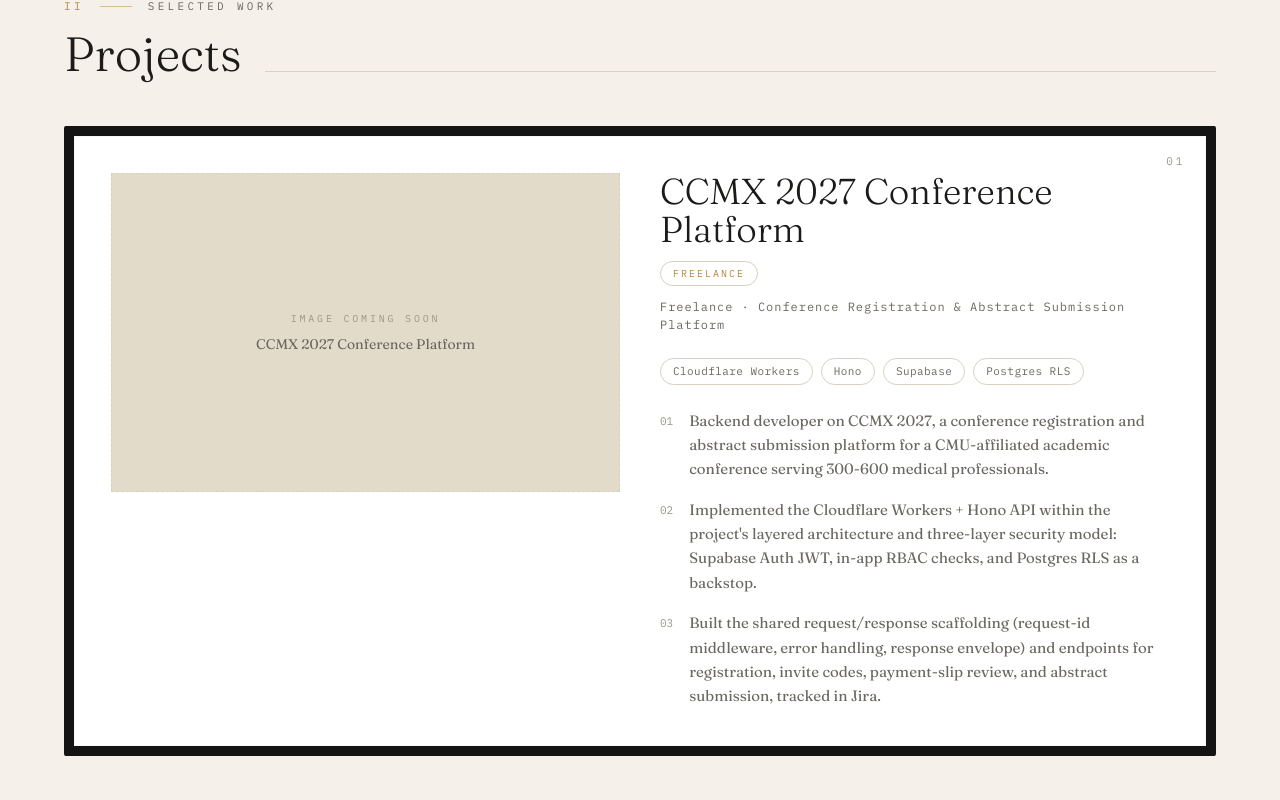
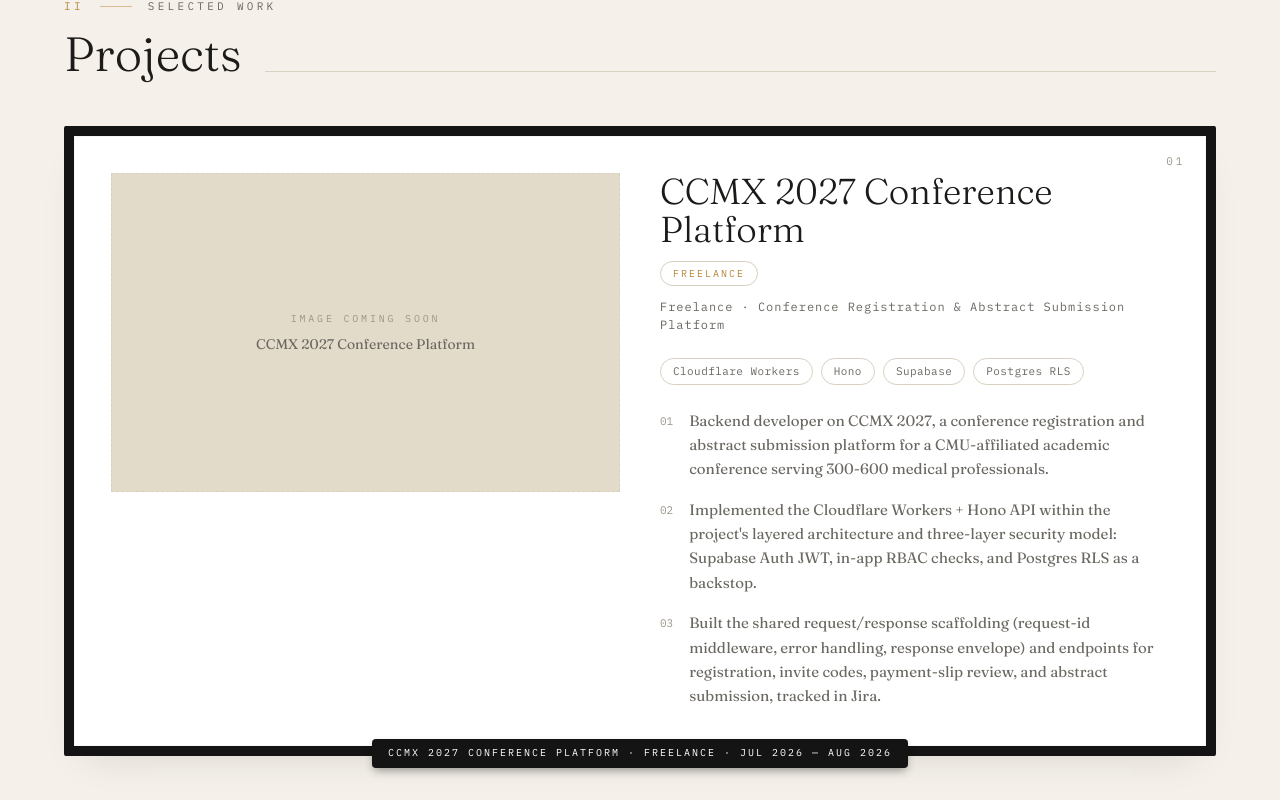
Before and after one commit to guykongthong/Portfolio_Website, a React (Vite) app: page / in a window 1280 px wide. Shown: the part 3420-4220 px from the top of the page. Built offline with nearby package versions, Linux system fonts and the light colour scheme.

Commit message:
Add museum plaques to Projects gallery cards
Each project's frame now shows a bottom-center plaque with its name,
tag, and date, matching the new picture-frame treatment.

```diff
--- a/src/sections/Projects.tsx
+++ b/src/sections/Projects.tsx
@@ -22,7 +22,10 @@
         <div className="flex flex-col gap-16">
           {projects.map((p, i) => (
             <Reveal key={p.name}>
-              <Frame index={String(i + 1).padStart(2, "0")} className="overflow-hidden">
+              <Frame
+                index={String(i + 1).padStart(2, "0")}
+                plaque={`${p.name.toUpperCase()} · ${p.tag.toUpperCase()} · ${p.date}`}
+              >
                 <div
                   className={`grid gap-10 lg:grid-cols-2 ${
                     i % 2 === 1 ? "lg:[&>*:first-child]:order-2" : ""
```
